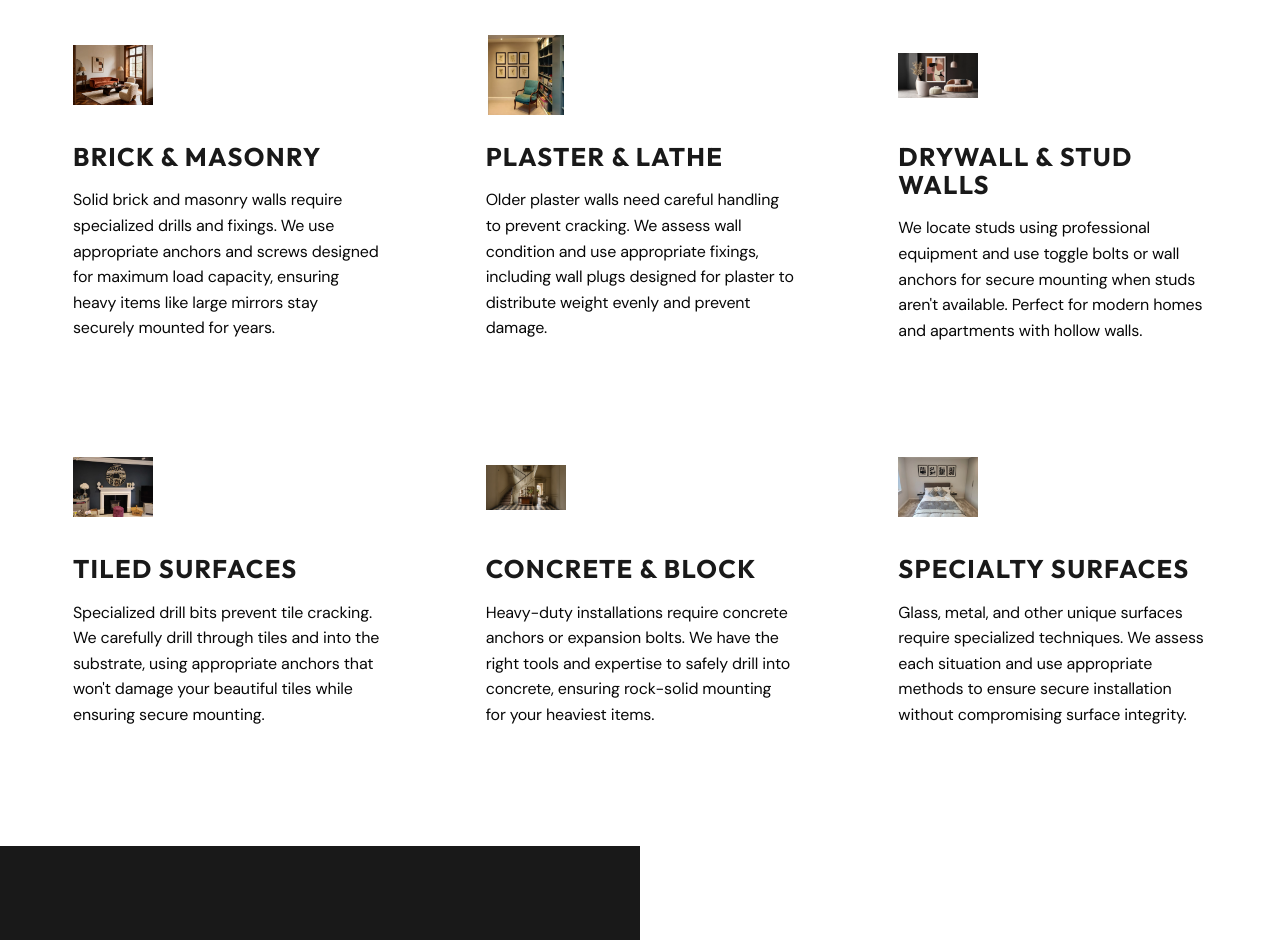
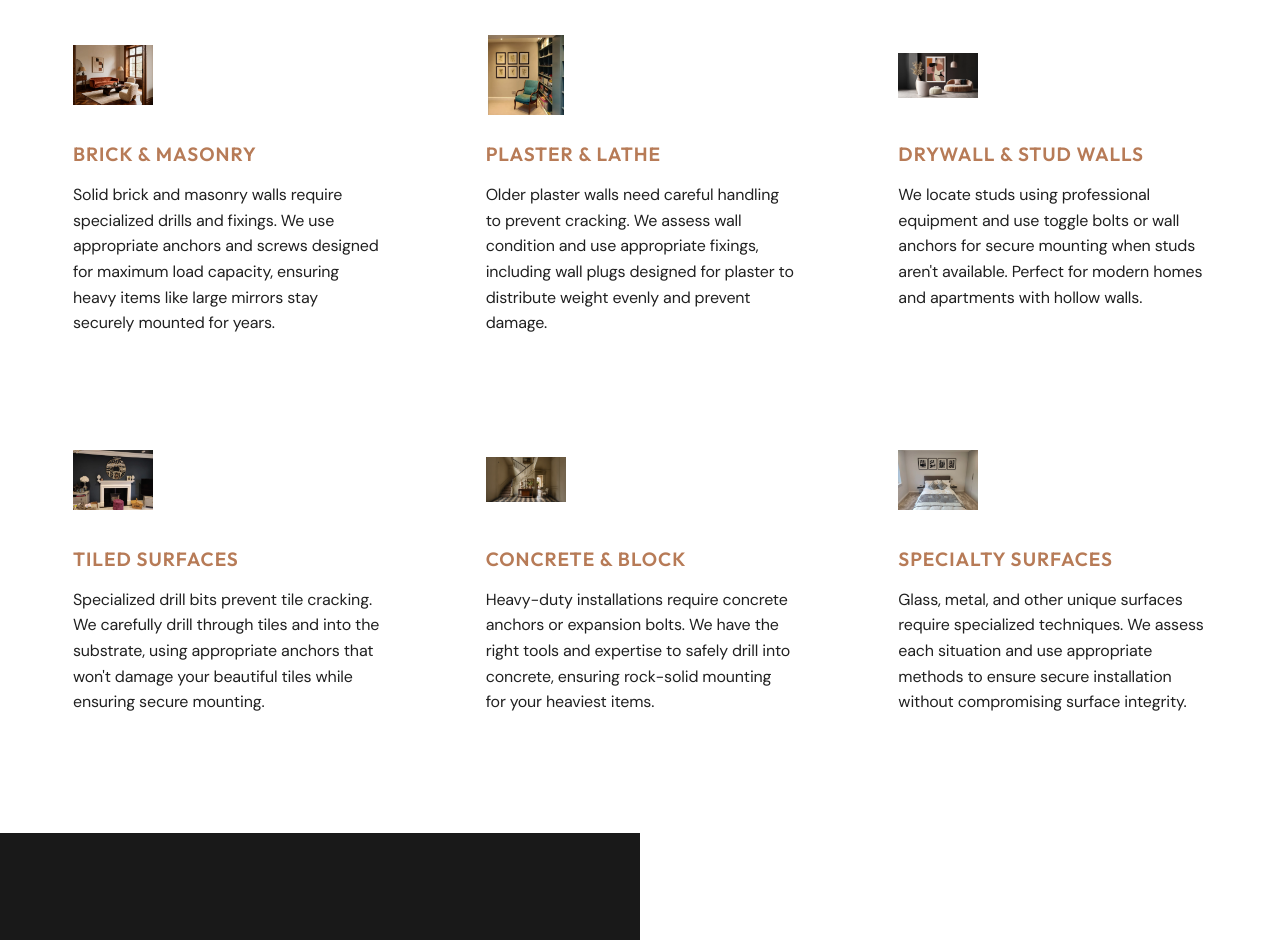
Before and after one commit to willblackburn/perfectlyhung, a website with bundled scripts: page public/picture-hanging.html in a window 1280 px wide. Shown: the part 4766-5706 px from the top of the page. Built offline with nearby package versions, Linux system fonts and the light colour scheme; some packages are replaced by stand-ins of ours.

Commit message:
update picture-hanging site

```diff
--- a/public/css/main.css
+++ b/public/css/main.css
@@ -109,7 +109,7 @@ Site Design By Will Blackburn. coda4.com */
   --fontweight-p: 400;
   --fontweight-p2: 500;
   --fontweight-h1: 800;
-  --fontweight-h2: 600;
+  --fontweight-h2: 700;
   --fontweight-h3: 700;
   --fontweight-h4: 600;
   --fontweight-h5: 600;
@@ -2774,13 +2774,13 @@ input[type="checkbox"]:checked ~ .gallery-container .grid {
   object-fit: contain;
 }
 
-.service-detail-wall-item h3 {
+.service-detail-wall-item h4 {
   margin-bottom: 1rem;
+  color: var(--brandcolor2);
+}
+
+.service-detail-wall-item p {
   color: var(--text);
-}
-
-.service-detail-wall-item p {
-  color: var(--text-secondary);
   line-height: 1.6;
 }
 
--- a/public/picture-hanging.html
+++ b/public/picture-hanging.html
@@ -426,7 +426,7 @@
             <div class="service-detail-wall-icon">
               <img src="./img/bg-residential.webp" alt="Brick Walls" loading="lazy" />
             </div>
-            <h3>Brick & Masonry</h3>
+            <h4>Brick & Masonry</h4>
             <p>
               Solid brick and masonry walls require specialized drills and fixings. We use appropriate anchors and screws designed for maximum load capacity,
               ensuring heavy items like large mirrors stay securely mounted for years.
@@ -436,7 +436,7 @@
             <div class="service-detail-wall-icon">
               <img src="./img/bg-about.webp" alt="Plaster Walls" loading="lazy" />
             </div>
-            <h3>Plaster & Lathe</h3>
+            <h4>Plaster & Lathe</h4>
             <p>
               Older plaster walls need careful handling to prevent cracking. We assess wall condition and use appropriate fixings, including wall plugs designed
               for plaster to distribute weight evenly and prevent damage.
@@ -446,7 +446,7 @@
             <div class="service-detail-wall-icon">
               <img src="./img/bg1-1.webp" alt="Drywall" loading="lazy" />
             </div>
-            <h3>Drywall & Stud Walls</h3>
+            <h4>Drywall & Stud Walls</h4>
             <p>
               We locate studs using professional equipment and use toggle bolts or wall anchors for secure mounting when studs aren't available. Perfect for
               modern homes and apartments with hollow walls.
@@ -456,7 +456,7 @@
             <div class="service-detail-wall-icon">
               <img src="./img/gallery/gallery-019.webp" alt="Tiled Walls" loading="lazy" />
             </div>
-            <h3>Tiled Surfaces</h3>
+            <h4>Tiled Surfaces</h4>
             <p>
               Specialized drill bits prevent tile cracking. We carefully drill through tiles and into the substrate, using appropriate anchors that won't damage
               your beautiful tiles while ensuring secure mounting.
@@ -466,7 +466,7 @@
             <div class="service-detail-wall-icon">
               <img src="./img/bg1-2.webp" alt="Concrete Walls" loading="lazy" />
             </div>
-            <h3>Concrete & Block</h3>
+            <h4>Concrete & Block</h4>
             <p>
               Heavy-duty installations require concrete anchors or expansion bolts. We have the right tools and expertise to safely drill into concrete,
               ensuring rock-solid mounting for your heaviest items.
@@ -476,7 +476,7 @@
             <div class="service-detail-wall-icon">
               <img src="./img/gallery/gallery-021.webp" alt="Specialty Walls" loading="lazy" />
             </div>
-            <h3>Specialty Surfaces</h3>
+            <h4>Specialty Surfaces</h4>
             <p>
               Glass, metal, and other unique surfaces require specialized techniques. We assess each situation and use appropriate methods to ensure secure
               installation without compromising surface integrity.
```
